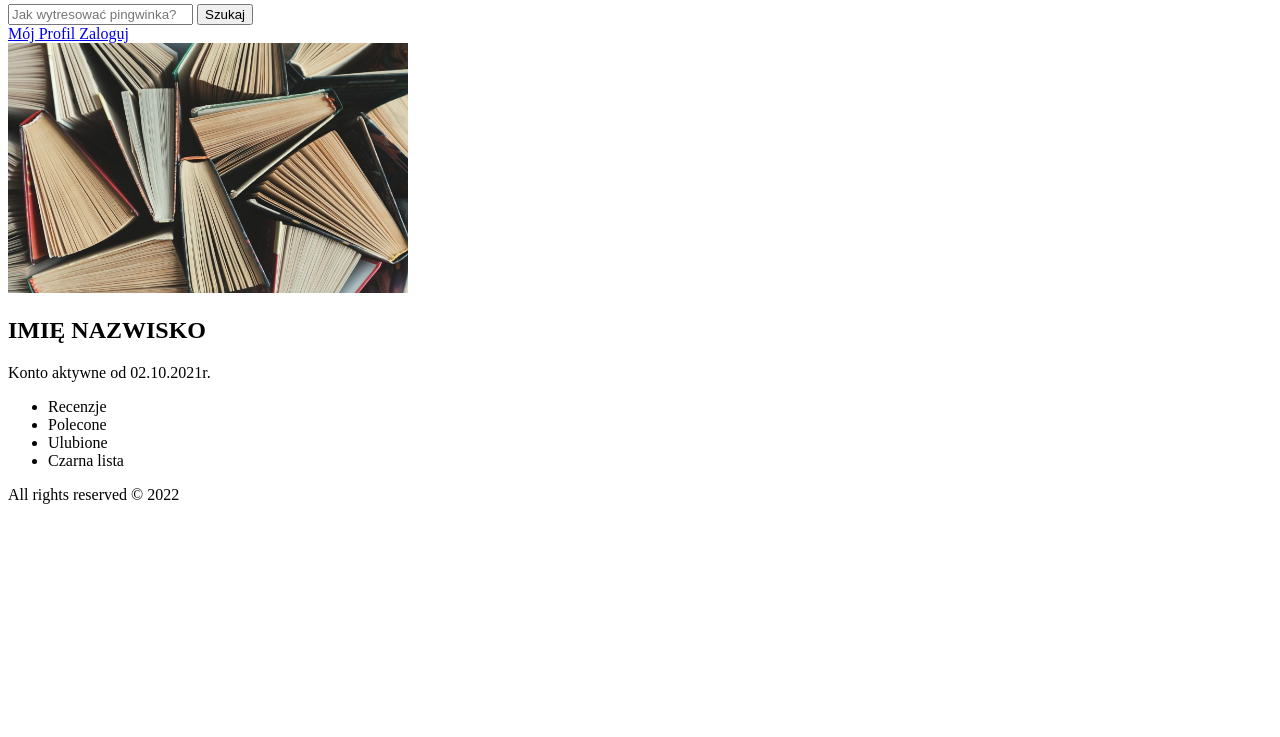
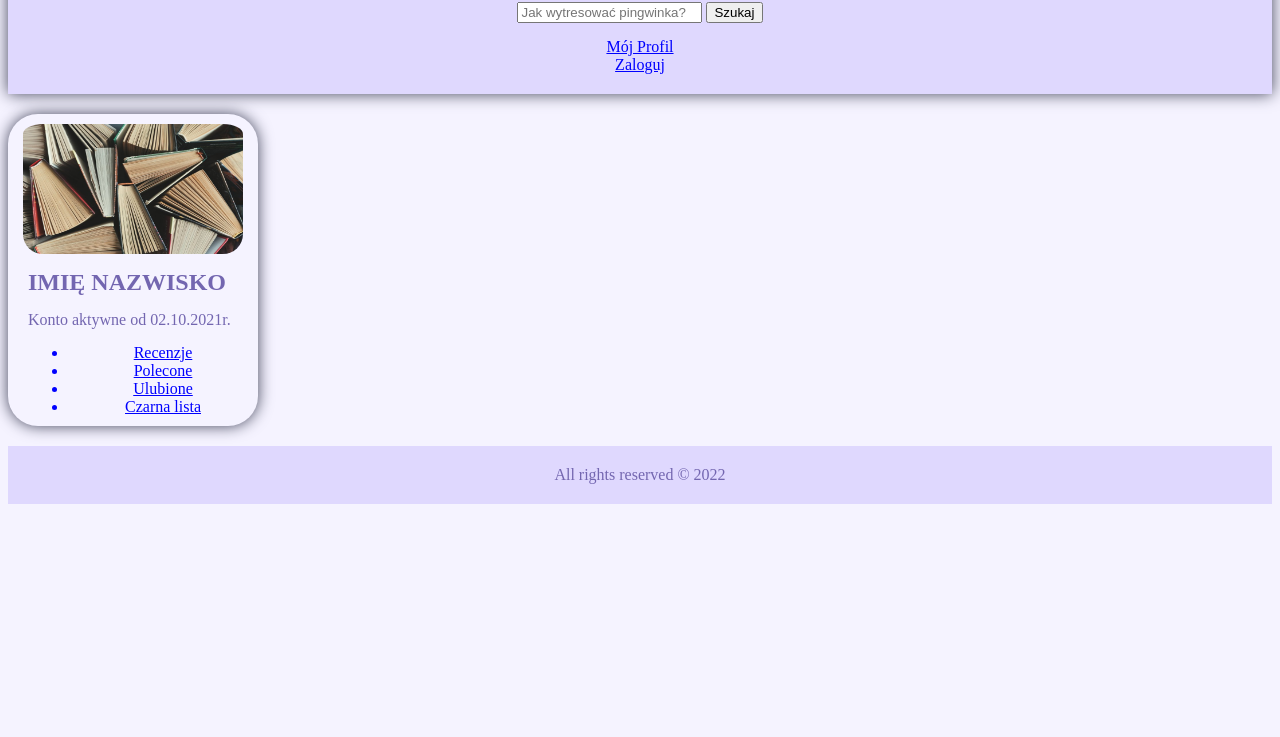
Before and after one commit to cialadetale/books_b4, a plain HTML site: page books.html in a window 1280 px wide. Shown: the part 63-800 px from the top of the page. Drawn offline with Linux system fonts and the light colour scheme; files whose address does not match are found by name.

Commit message:
Updated html project with css elements added

```diff
--- a/books.html
+++ b/books.html
@@ -3,6 +3,9 @@
 	<head>
 		<title>Moje książki</title>
 		<meta charset="UTF-8">
+		<link rel="stylesheet" href="user.css">
+		<link rel="stylesheet" href="nav.css">
+		<link rel="stylesheet" href="main.css">
 	</head>
 
 	<body>
@@ -12,21 +15,25 @@
 				<input type="text" placeholder="Jak wytresować pingwinka?">
 				<button type="submit">Szukaj</button>
 			</form>
-			<a href="user.html"> Mój Profil
-			<a href="login.html"> Zaloguj
+			<a href=""> Mój Profil
+			<a href=""> Zaloguj
 			</a>
 		</nav>
 
 		<main>
-			<img src="/home/girls/ProPatki/books_b4/books.jpg" alt="Books" width="400" height="250">
+		<div>
+			<img src="/home/girls/ProPatki/books_b4/books.jpg" alt="Books" width="220" height="130">
 			<h2>IMIĘ NAZWISKO</h2>
 			<p>Konto aktywne od 02.10.2021r.</p>
 			<ul>
+			<a href="">
 				<li>Recenzje</li>
 				<li>Polecone</li>
 				<li>Ulubione</li>
 				<li>Czarna lista</li>
+			</a>
 			</ul>
+		</div>
 		</main>
 
 		<footer>All rights reserved &copy; 2022</footer>
--- /dev/null
+++ b/main.css
@@ -0,0 +1,31 @@
+main {
+	background: #F5F3FF;
+}
+
+div {
+	width: 250px;
+	margin: 20px 0px 20px 0px;
+	padding: 0px 0px 10px 0px;
+	border-radius: 30px 30px 30px 30px;
+	box-shadow: 0px 0px 15px 0px rgba(66, 68, 90, 1);
+	text-align: left;
+
+}
+
+img {
+	display: block;
+	margin: auto;
+	border-radius: 20px 20px 20px 20px;
+	padding: 10px 0px 0px 0px;
+}
+
+h2, p {
+	margin: 15px 0px 0px 20px;
+	color: #7366B0;
+}
+
+ul {
+	margin: 15px 0px 0px 20px;
+	text-align: left;
+
+}
--- /dev/null
+++ b/nav.css
@@ -0,0 +1,24 @@
+nav {
+	padding-bottom: 20px;
+	background: #DFD8FE;
+	display: flex;
+	flex-direction: column;
+	flex-wrap: wrap;
+	align-content: center;
+	box-shadow: 0px 0px 15px 0px rgba(66, 68, 90, 1);
+}
+
+h1 {
+	text-align: center;
+	margin: 15px 0px 15px 0px;
+	color: #7366B0;
+}
+
+form {
+	margin: 0px 0px 15px 0px;
+}
+
+a {
+	text-align: center;
+	color: blue;
+}
--- /dev/null
+++ b/user.css
@@ -0,0 +1,12 @@
+body {
+	background: #F5F3FF;
+}
+
+footer {
+	margin: 20px 0px 20px 0px;
+	padding: 20px 0px 20px 0px;
+	background: #DFD8FE;
+	text-align: center;
+	color: #7366B0;
+
+}
```
